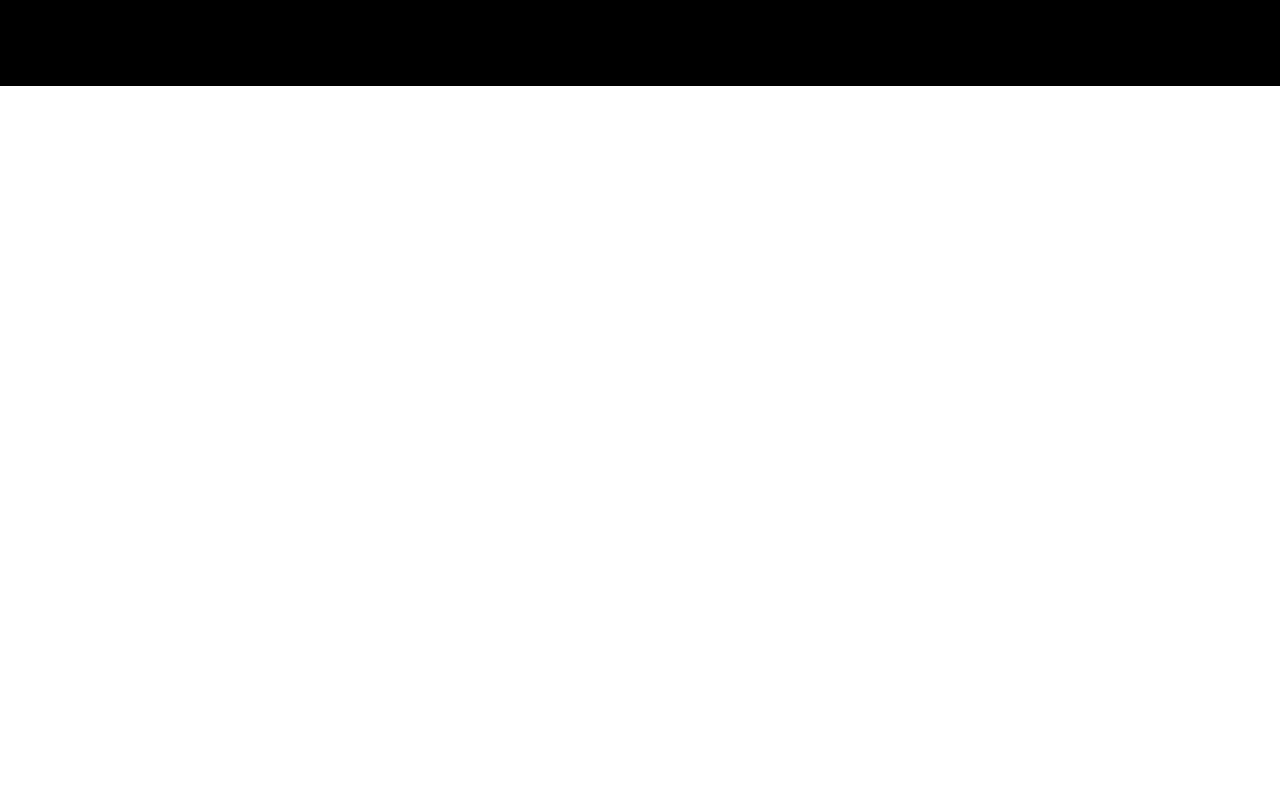
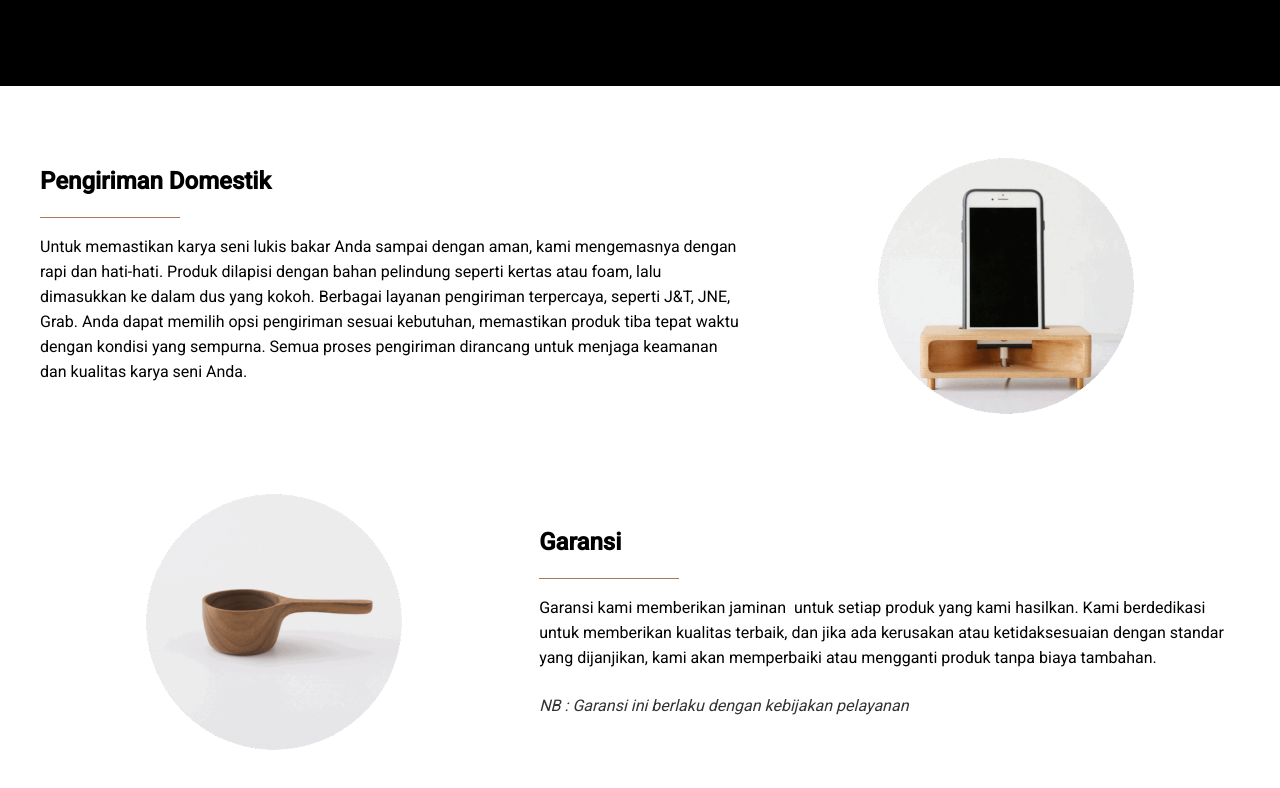
Before and after one commit to richofal/holywood, a Next.js app: page / in a window 1280 px wide. Shown: the part 2599-3387 px from the top of the page. Before the commit the page ends 2685 px from the top, so only its background shows below. Built offline with nearby package versions, Linux system fonts and the light colour scheme.

Commit message:
Fixing Product Section

```diff
--- a/app/components/Product/Product.tsx
+++ b/app/components/Product/Product.tsx
@@ -23,8 +23,9 @@
   }, []);
 
   return (
+    <>
       <div className="bg-black text-white flex items-center justify-center py-16 px-8">
-      <div className="max-w-7xl mx-auto bg-black p-6 rounded-lg shadow-lg">
+        <div className="max-w-7xl mx-auto bg-black p-6 rounded-lg">
           <div
             className={`${
               isLargeScreen
@@ -75,11 +76,11 @@
                 }`}
                 style={{ lineHeight: "25px" }}
               >
-              Harga layanan seni lukis bakar yang kami tawarkan sangat bersaing.
-              Biaya tergantung pada, tingkat detail, dimensi desain, serta
-              tingkat kesulitan. Pigura jati dan alas kayu sengon. Harga mulai
-              dari 169 rb. Pemesanan dalam jumlah besar berhak mendapatkan
-              diskon khusus.
+                Harga layanan seni lukis bakar yang kami tawarkan sangat
+                bersaing. Biaya tergantung pada, tingkat detail, dimensi desain,
+                serta tingkat kesulitan. Pigura jati dan alas kayu sengon. Harga
+                mulai dari 169 rb. Pemesanan dalam jumlah besar berhak
+                mendapatkan diskon khusus.
               </p>
               <button
                 className={`bg-white text-black font-medium ${
@@ -109,6 +110,167 @@
           </div>
         </div>
       </div>
+
+      <div className="bg-white text-black flex items-center justify-center py-16 px-8">
+        <div className="max-w-7xl mx-auto bg-white p-2 rounded-lg">
+          <div
+            className={`${
+              isLargeScreen
+                ? "grid grid-cols-[1.5fr,1fr] gap-8"
+                : "flex flex-col items-center"
+            }`}
+          >
+            <div
+              className={`${
+                isLargeScreen ? "text-left my-auto" : "text-center"
+              }`}
+            >
+              <div
+                className={`${
+                  isLargeScreen
+                    ? ""
+                    : "mb-16 mx-auto flex justify-center items-center"
+                }`}
+              >
+                <div className="w-64">
+                  <img
+                    src="pengiriman.svg"
+                    alt="Wooden bowl and utensils"
+                    className={`rounded-full object-cover w-full h-full ${
+                      isLargeScreen ? "hidden" : ""
+                    }`}
+                  />
+                </div>
+              </div>
+              <h1
+                className={`font-bold ${
+                  isLargeScreen ? "mb-5 text-2xl" : "mb-7 mt-5 text-xl"
+                }`}
+              >
+                Pengiriman Domestik
+              </h1>
+              <hr
+                className={`border-t border-[#A6795B] mb-4 ${
+                  isLargeScreen ? "w-[20%]" : "w-[50%] mx-auto"
+                }`}
+              />
+              <p
+                className={`text-black mb-6 ${
+                  isLargeScreen
+                    ? "text-left w-full"
+                    : "text-center w-full mx-auto py-5 text-md"
+                }`}
+                style={{ lineHeight: "25px" }}
+              >
+                Untuk memastikan karya seni lukis bakar Anda sampai dengan aman,
+                kami mengemasnya dengan rapi dan hati-hati. Produk dilapisi
+                dengan bahan pelindung seperti kertas atau foam, lalu dimasukkan
+                ke dalam dus yang kokoh. Berbagai layanan pengiriman terpercaya,
+                seperti J&T, JNE, Grab. Anda dapat memilih opsi pengiriman
+                sesuai kebutuhan, memastikan produk tiba tepat waktu dengan
+                kondisi yang sempurna. Semua proses pengiriman dirancang untuk
+                menjaga keamanan dan kualitas karya seni Anda.
+              </p>
+            </div>
+            <div
+              className={`${
+                isLargeScreen ? "flex justify-center items-center" : ""
+              }`}
+            >
+              <div className="w-64">
+                <img
+                  src="pengiriman.svg"
+                  alt="Wooden bowl and utensils"
+                  className={`rounded-full object-cover w-full h-full ${
+                    isLargeScreen ? "" : "hidden"
+                  }`}
+                />
+              </div>
+            </div>
+          </div>
+        </div>
+      </div>
+
+      <div className="bg-white text-black flex items-center justify-center pb-14 px-8">
+        <div className="max-w-7xl mx-auto bg-white p-2 rounded-lg">
+          <div
+            className={`${
+              isLargeScreen
+                ? "grid grid-cols-[1fr,1.5fr] gap-8"
+                : "flex flex-col items-center"
+            }`}
+          >
+            <div
+              className={`${
+                isLargeScreen ? "flex justify-center items-center" : ""
+              }`}
+            >
+              <div className="w-64">
+                <img
+                  src="garansi.svg"
+                  alt="Wooden bowl and utensils"
+                  className={`rounded-full object-cover w-full h-full ${
+                    isLargeScreen ? "" : "hidden"
+                  }`}
+                />
+              </div>
+            </div>
+            <div
+              className={`${
+                isLargeScreen ? "text-left my-auto" : "text-center"
+              }`}
+            >
+              <div
+                className={`${
+                  isLargeScreen
+                    ? ""
+                    : "mb-16 mx-auto flex justify-center items-center"
+                }`}
+              >
+                <div className="w-64">
+                  <img
+                    src="garansi.svg"
+                    alt="Wooden bowl and utensils"
+                    className={`rounded-full object-cover w-full h-full ${
+                      isLargeScreen ? "hidden" : ""
+                    }`}
+                  />
+                </div>
+              </div>
+              <h1
+                className={`font-bold ${
+                  isLargeScreen ? "mb-5 text-2xl" : "mb-7 mt-5 text-xl"
+                }`}
+              >
+                Garansi
+              </h1>
+              <hr
+                className={`border-t border-[#A6795B] mb-4 ${
+                  isLargeScreen ? "w-[20%]" : "w-[50%] mx-auto"
+                }`}
+              />
+              <p
+                className={`text-black mb-6 ${
+                  isLargeScreen
+                    ? "text-left w-full"
+                    : "text-center w-full mx-auto py-5 text-md"
+                }`}
+                style={{ lineHeight: "25px" }}
+              >
+                Garansi kami memberikan jaminan  untuk setiap produk yang kami
+                hasilkan. Kami berdedikasi untuk memberikan kualitas terbaik,
+                dan jika ada kerusakan atau ketidaksesuaian dengan standar yang
+                dijanjikan, kami akan memperbaiki atau mengganti produk tanpa
+                biaya tambahan.
+              </p>
+              <p className="opacity-80 italic">
+                NB : Garansi ini berlaku dengan kebijakan pelayanan
+              </p>
+            </div>
+          </div>
+        </div>
+      </div>
+    </>
   );
 }
 
```
Also changed, not shown: public/garansi.svg (added), public/pengiriman.svg (added). Lines whose indentation alone changed are shown as unchanged.
